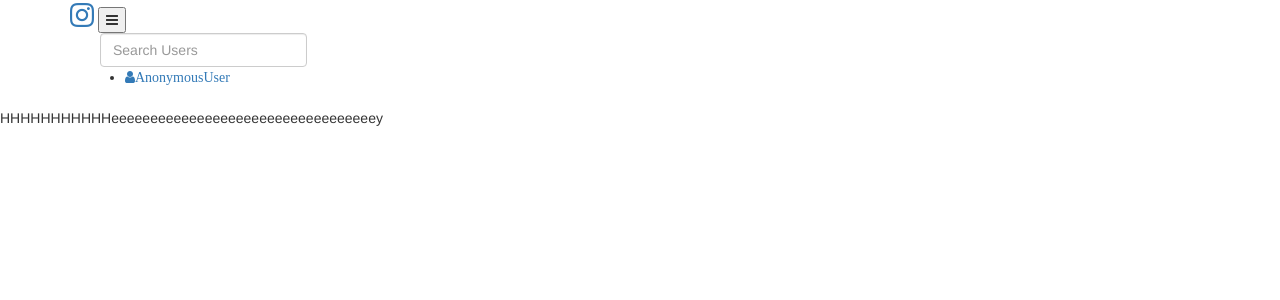
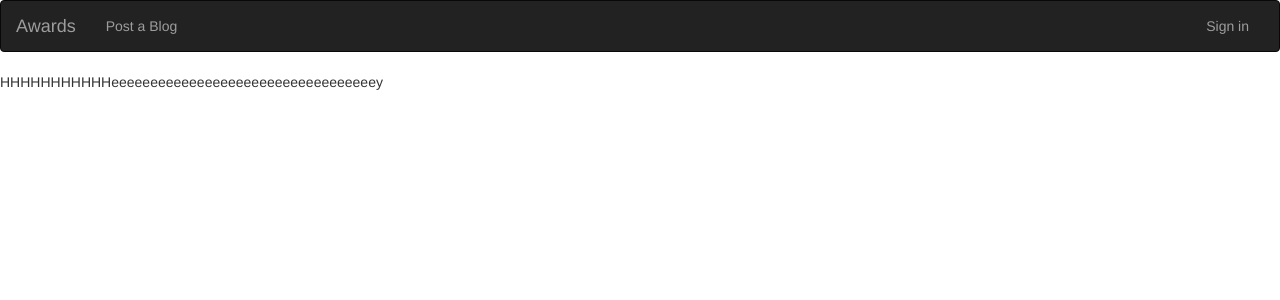
Before and after one commit to Fkaragu/Awards, a Django app: page / in a window 1280 px wide. Shown: the top 300 px of the page. Run offline with Django 3.2, Linux system fonts and the light colour scheme; some libraries are stand-ins or nearby versions; some web fonts are replaced.

Commit message:
Added sign on navbar

```diff
--- a/app/templates/master/base.html
+++ b/app/templates/master/base.html
@@ -23,7 +23,7 @@
   {% include "master/navbar.html" %}
 
   {% block content %}
-  <p>QQQQQQQQQQQQQQQQQQQQQQQQQQQQQQQQQ</p>
+
   {% endblock %}
 
   {% block scripts %}
--- a/app/templates/master/navbar.html
+++ b/app/templates/master/navbar.html
@@ -1,25 +1,26 @@
-<nav class="navbar navbar-expand-lg navbar-light fixed-top" id="navMain">
-    <div class="container">
-        <a class="smooth-scroll" href="/"><i class="fa fa-instagram fa-2x"></i></a>
-        <button class="navbar-toggler navbar-toggler-right" type="button" data-toggle="collapse" data-target="#navbarResponsive"
-            aria-controls="navbarResponsive" aria-expanded="false" aria-label="Toggle navigation">
-            <i class="fa fa-bars"></i>
-        </button>
-        <div class="collapse navbar-collapse" id="navbarResponsive">
-            <div class="container-fluid">
-                <div class="row">
-                    <div class="col-md-12 nav-search">
-                        <form class="form-inline my-2 my-lg-0" role="search" action="{% url 'search' %}">
-                            <input class="form-control my-2 my-sm-0 search-input" name="search" type="search" placeholder="Search Users" aria-label="Search">
-                        </form>
-                    </div>
-                </div>
-            </div>
-            <ul class="navbar-nav ml-auto">
-                <li class="nav-item">
-                    <a class="nav-link open-nav" href="{% url 'profile' username=user %}"><i class="fa fa-user">{{user}}</i></a>
-                </li>
-            </ul>
-        </div>
+<div class="navbar navbar-inverse" role="navigation">
+  <div class="container-fluid">
+    <div class="navbar-header">
+      <button type="button" class="navbar-toggle" data-toggle="collapse" data-target=".navbar-collapse">
+        <span class="sr-only">Toggle navigation</span>
+        <span class="icon-bar"></span>
+        <span class="icon-bar"></span>
+        <span class="icon-bar"></span>
+      </button>
+      <a class="navbar-brand" href="/"> Awards </a>
     </div>
-</nav>
+    <div class="navbar-collapse collapse">
+      <ul class="nav navbar-nav">
+        <li><a href="/theblog">Post a Blog</a></li>
+      </ul>
+      <ul class="nav navbar-nav navbar-right">
+        {% if current_user.is_authenticated %}
+        <li style="color:white;padding:15px;">{{current_user.username}}</li>
+        <li><a href="{% url 'logout' %}">Sign out</a></li>
+        {% else %}
+        <li><a href="{% url 'login' %}">Sign in</a></li>
+        {%endif%}
+      </ul>
+    </div>
+  </div>
+</div>
--- /dev/null
+++ b/app/templates/profile/profile.html
@@ -0,0 +1 @@
+<p>profile page</p>
--- a/app/urls.py
+++ b/app/urls.py
@@ -5,5 +5,6 @@ from django.conf.urls.static import static
 
 urlpatterns = [
     url(r'^$',views.welcome),
-    url(r'^search/', views.search, name='search')
+    url(r'^search/', views.search, name='search'),
+    url(r'^user/(?P<username>\w+)', views.profile, name='profile')
 ]
--- a/app/views.py
+++ b/app/views.py
@@ -7,3 +7,6 @@ def welcome (request):
 def search(request):
     message = 'Enter term to search'
     return render(request, 'search.html', {'message':message})
+
+def profile(request, username):
+    return render(request, 'profile/profile.html')
--- a/award/urls.py
+++ b/award/urls.py
@@ -1,7 +1,11 @@
 from django.conf.urls import url,include
 from django.contrib import admin
+from django.contrib.auth import views as auth_views
+from django.views.generic.base import TemplateView
 
 urlpatterns = [
     url(r'', include('app.urls')),
     url(r'^admin/', admin.site.urls),
+    url(r'^login/$', auth_views.login, {'template_name': 'Login/login.html'}, name='login'),
+    url(r'^logout/$', auth_views.logout, {'template_name': 'Login/logged_out.html'}, name='logout'),
 ]
```
Also changed, not shown: app/templates/Login/logged_out.html (added), app/templates/Login/login.html (added).
